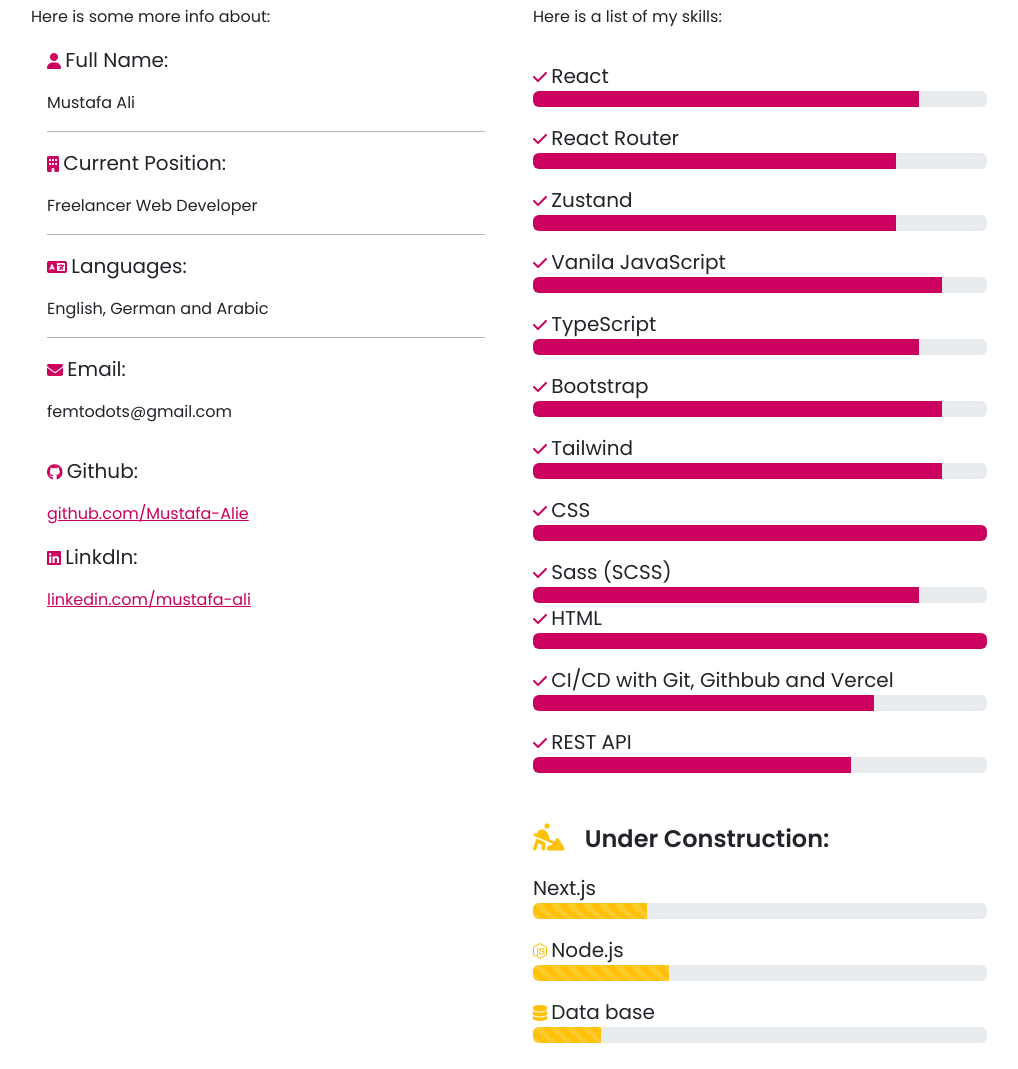
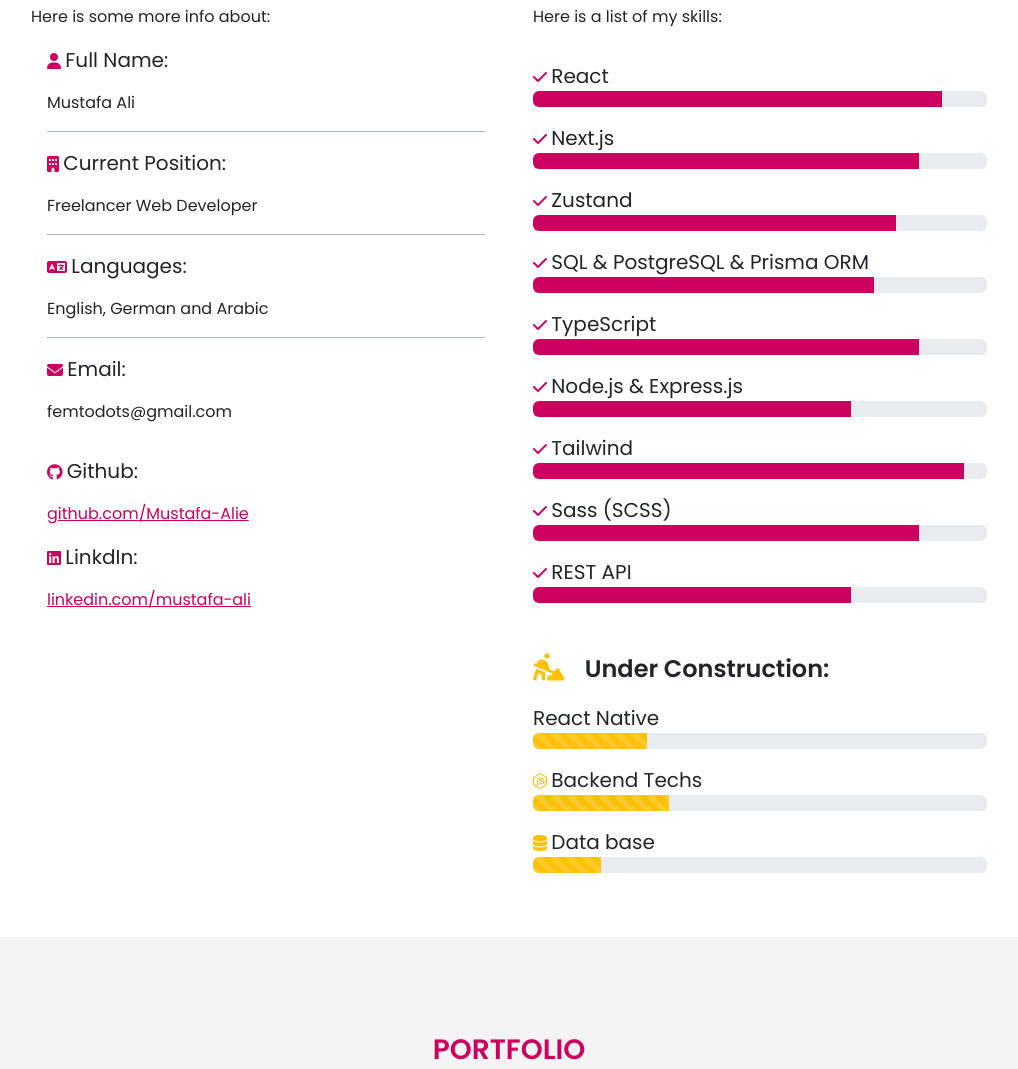
Before and after one commit to Mustafa-Alie/portfolio, a website: page index.html in a window 1280 px wide. Shown: the part 1446-2515 px from the top of the page, without its empty margins (131-1149 px from the left). Drawn offline with Linux system fonts and the light colour scheme.

Commit message:
updating

```diff
--- a/index.html
+++ b/index.html
@@ -82,7 +82,11 @@
           <img src="./images/me.jpg" alt="my picture" class="img-fluid rounded-circle my-img">
 
           <p class="text-md-start text-center">
-            I used to work as an IT and System Administrator, but my focus has shifted to frontend development using React. I've been building web apps with React, TypeScript, Tailwind, and React Router, handling everything from component design to state management and routing. I enjoy creating responsive, accessible UIs and writing clean, maintainable code. Now, I’m looking to grow as a React frontend developer and work on real-world projects that solve user problems through thoughtful design and solid code architecture.
+   I’m a web developer based in Athens, Greece, currently studying Computer Science at FernUni Hagen in Germany. I’ve been working mainly with React and Next.js, building web applications and taking care of everything from UI components and state management to routing and overall structure.
+
+Along the way, I’ve also started expanding my skills into the backend, specially with NEXT.js and PERN, to create well-designed and responsive full-stack webapps.
+
+I speak English, German, and Arabic fluently, and I’m currently learning Greek. I enjoy building clean, responsive, and user-friendly interfaces, and I care about writing simple, maintainable code that actually solves real problems.
           </p>
 
         </div>
@@ -186,17 +190,17 @@
                 <span class="fs-5">React</span>
               </p>
               <div class="progress">
-                <div class="progress-bar" style="width: 85%;"></div>
+                <div class="progress-bar" style="width: 90%;"></div>
               </div>
             </li>
 
              <li class="pt-3">
               <p class="mb-0">
                 <i class=" fa-solid fa-check text-primary"></i>
-                <span class="fs-5">React Router</span>
+                <span class="fs-5">Next.js</span>
               </p>
               <div class="progress">
-                <div class="progress-bar" style="width: 80%;"></div>
+                <div class="progress-bar" style="width: 85%;"></div>
               </div>
             </li>
 
@@ -213,10 +217,10 @@
               <li class="pt-3">
               <p class="mb-0">
                 <i class=" fa-solid fa-check text-primary"></i>
-                <span class="fs-5">Vanila JavaScript</span>
+                <span class="fs-5">SQL & PostgreSQL & Prisma ORM</span>
               </p>
               <div class="progress">
-                <div class="progress-bar" style="width: 90%;"></div>
+                <div class="progress-bar" style="width: 75%;"></div>
               </div>
             </li>
 
@@ -233,10 +237,10 @@
             <li class="pt-3">
               <p class="mb-0">
                 <i class=" fa-solid fa-check text-primary"></i>
-                <span class="fs-5">Bootstrap</span>
+                <span class="fs-5">Node.js & Express.js</span>
               </p>
               <div class="progress">
-                <div class="progress-bar" style="width: 90%;"></div>
+                <div class="progress-bar" style="width: 70%;"></div>
               </div>
             </li>
 
@@ -246,19 +250,10 @@
                 <span class="fs-5">Tailwind</span>
               </p>
               <div class="progress">
-                <div class="progress-bar" style="width: 90%;"></div>
+                <div class="progress-bar" style="width: 95%;"></div>
               </div>
             </li>
 
-            <li class="pt-3">
-              <p class="mb-0">
-                <i class=" fa-solid fa-check text-primary"></i>
-                <span class="fs-5">CSS</span>
-              </p>
-              <div class="progress">
-                <div class="progress-bar w-100"></div>
-              </div>
-            </li>
 
             <li class="pt-3">
               <p class="mb-0">
@@ -270,25 +265,9 @@
               </div>
             </li>
 
-            <li>
-              <p class="mb-0">
-                <i class="fa-solid fa-check text-primary"></i>
-                <span class="fs-5">HTML</span>
-              </p>
-              <div class="progress">
-                <div class="progress-bar w-100"></div>
-              </div>
-            </li>
 
-              <li class="pt-3">
-              <p class="mb-0">
-                <i class=" fa-solid fa-check text-primary"></i>
-                <span class="fs-5">CI/CD with Git, Githbub and Vercel</span>
-              </p>
-              <div class="progress">
-                <div class="progress-bar" style="width: 75%;"></div>
-              </div>
-            </li>
+
+
 
                <li class="pt-3">
               <p class="mb-0">
@@ -309,7 +288,7 @@
 
             <li class="pt-3">
               <p class="mb-0">
-                <span class="fs-5">Next.js</span>
+                <span class="fs-5">React Native</span>
               </p>
               <div class="progress">
                 <div class="progress-bar progress-bar-striped progress-bar-animated bg-warning" style="width: 25%">
@@ -320,7 +299,7 @@
             <li class="pt-3">
               <p class="mb-0">
                 <i class="fa-brands fa-node-js text-warning"></i>
-                <span class="fs-5">Node.js</span>
+                <span class="fs-5">Backend Techs</span>
               </p>
               <div class="progress">
                 <div class="progress-bar progress-bar-striped progress-bar-animated bg-warning" style="width: 30%">
@@ -415,63 +394,6 @@
     </div>
   </section>
 
-  <!-- Services -->
-  <!-- <section class="text-white services pb-5">
-    <div class="container">
-      <div class="row text-center">
-        <div class="col-lg-4 offset-lg-4 pb-3 mb-3 h-100">
-          <h3 class="text-primary fw-semibold mt-6">SERVICES</h2>
-            <div class="mx-auto w-50 border-bottom border-light"></div>
-        </div>
-        <div class="col-lg-6 offset-lg-3">
-          <h4 class="fs-2 mb-5">What Can I Do for You?</h4>
-        </div>
-        <div class="col-12">
-          <p>Here are some of the services that I offer:</p>
-        </div>
-      </div>
-
-      <div class="row gx-md-5 gy-5">
-        <div class="col-md-4 d-flex flex-column justify-content-start align-items-center gap-3">
-          <i class="fa-solid fa-globe text-primary display-5"></i>
-          <h3>Responsive Frontend Development</h3>
-          <span class="w-50 mx-auto border-bottom border-dark-subtle"></span>
-          <p class="text-center">
-            Front-End Web Development with focus on crafting responsive, interactive websites using HTML, CSS,
-            JavaScript, and
-            Bootstrap. This includes building user-friendly layouts that adapt seamlessly to different devices and
-            screen sizes.
-          </p>
-        </div>
-
-        <div class="col-md-4 d-flex flex-column justify-content-start align-items-center gap-3 h-100">
-          <i class="fa-solid fa-envelope-circle-check text-primary display-5"></i>
-          <h3>Email Development</h3>
-          <span class="w-50 mx-auto border-bottom border-dark-subtle"></span>
-          <p class="text-center">
-            Email Development involves designing and coding custom, responsive email templates tailored to client
-            brands. This
-            service ensures that emails look great on all devices, utilizing hand-coded HTML and inline CSS for maximum
-            compatibility and brand alignment.
-          </p>
-        </div>
-
-        <div class="col-md-4 d-flex flex-column justify-content-start align-items-center gap-3 h-100">
-          <i class="fa-solid fa-screwdriver-wrench text-primary display-5"></i>
-          <h3>Maintenance</h3>
-          <div class="w-50 mx-auto border-bottom border-dark-subtle"></div>
-          <p class="text-center">
-            Website Optimization aims to boost site performance with faster load times, improve SEO through optimized
-            HTML and
-            metadata, and ensure accessibility for all users, including those with disabilities (WCAG compliance). This
-            comprehensive approach uses HTML, CSS, and JavaScript.
-          </p>
-        </div>
-
-      </div>
-    </div>
-    </div>
-  </section> -->
 
   <!-- contact -->
   <footer class="text-bg-dark bg-gradient pb-5">
@@ -510,13 +432,6 @@
         <span class="text-light fw-semibold fs-5 d-block d-md-inline text-center text-md-start" style="font-family: Satisfy, cursive;">Mustafa Ali.</span>
       </p>
 
-      <p class="m-0 text-center text-md-start">
-        Under Supervision of:
-        <a href="https://www.traversymedia.com/" class="text-decoration-none" target="_blank">
-          <span class="text-light fw-semibold fs-5 d-block d-md-inline text-center text-md-start" style="font-family: Satisfy, cursive;">Brad Traversy</span>
-        </a>
-
-      </p>
     </div>
 
   </footer>
```
